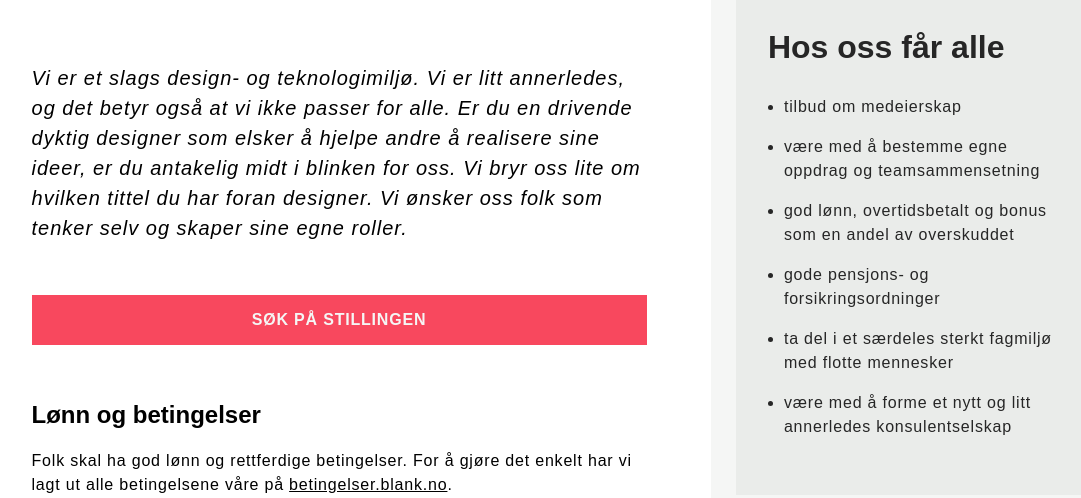
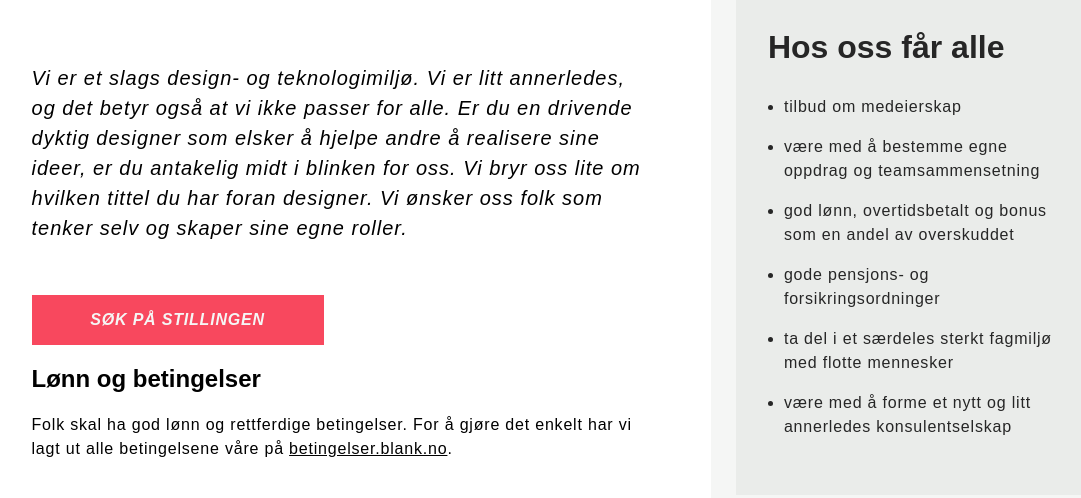
Before and after one commit to blankoslo/blankweb, a Django app: template web/templates/web/design.html in a window 1280 px wide. Shown: the part 616-1114 px from the top of the page, without its empty margins (108-1189 px from the left). Run offline with Django 3.2, Linux system fonts and the light colour scheme; the template is opened without the code that fills it, so the values that code supplies are empty; some libraries are stand-ins or nearby versions.

Commit message:
Changed button size

```diff
--- a/web/templates/web/design.html
+++ b/web/templates/web/design.html
@@ -20,8 +20,10 @@
     <div class="boxbig">
       <p class="lead">Vi er et slags design- og teknologimiljø. Vi er litt annerledes, og det betyr også at vi ikke passer for alle. Er du en drivende dyktig designer som elsker å hjelpe andre å realisere sine ideer, er du antakelig midt i blinken for oss. Vi bryr oss lite om hvilken tittel du har foran designer. Vi ønsker oss folk som tenker selv og skaper sine egne roller.</p>
 
-      <a class="button bgred full" target="_blank" href="https://jobs.lever.co/blankoslo/12891615-b5ed-4061-ad3b-ab90a46b37b6/apply">Søk på stillingen</a>
-      <br><br>
+      <div class="apply">
+        <a class="button bgred half left mobilefull" target="_blank" href="https://jobs.lever.co/blankoslo/12891615-b5ed-4061-ad3b-ab90a46b37b6/apply">Søk på stillingen</a>
+        <br><br>
+      </div>
 
       <div class="full">
         <h2>Lønn og betingelser</h2>
@@ -64,7 +66,7 @@
       </div>
 
       <div class="apply">
-        <a class="button bgred full" target="_blank" href="https://jobs.lever.co/blankoslo/12891615-b5ed-4061-ad3b-ab90a46b37b6/apply">Søk på stillingen</a>
+        <a class="button bgred half left mobilefull" target="_blank" href="https://jobs.lever.co/blankoslo/12891615-b5ed-4061-ad3b-ab90a46b37b6/apply">Søk på stillingen</a>
         <br>
         Eller send en mail til <a href="mailto:{{category.hiring_manager.email}}?subject=Jeg vil bli designer i blank!" >{{category.hiring_manager.email}}</a>
       </div>
```
